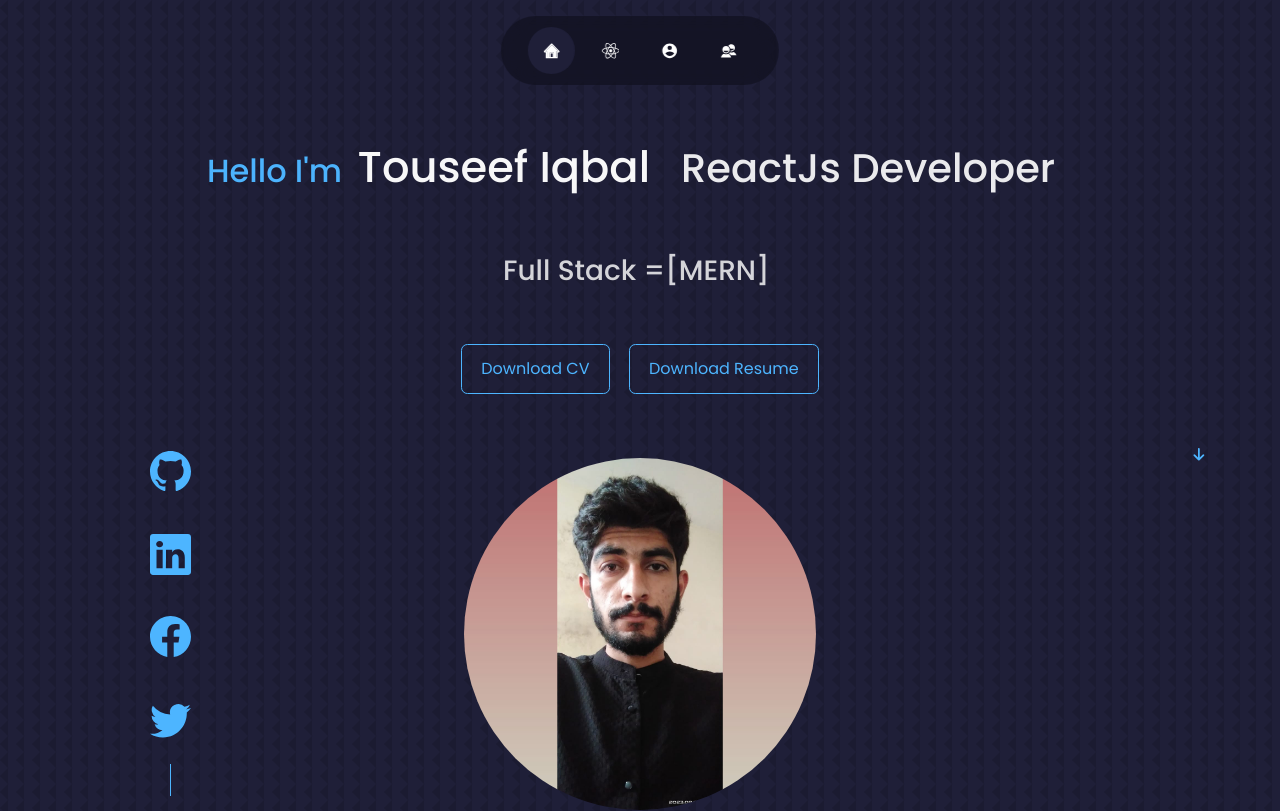
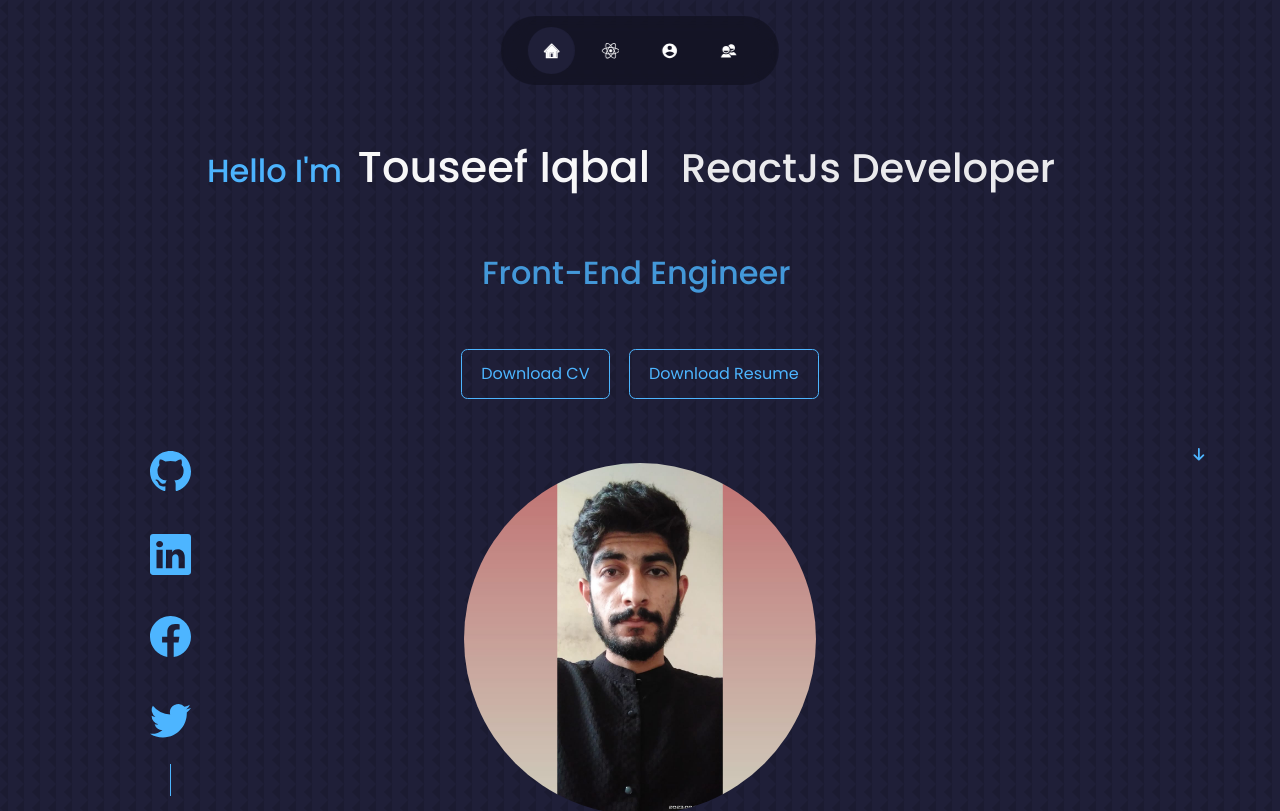
Before and after one commit to touseefiqbal845/myportfolio, a React (Create React App) app: page / in a window 1280 px wide. Shown: the top 811 px of the page. Built offline with nearby package versions, Linux system fonts and the light colour scheme.

Commit message:
Update Header.jsx

```diff
--- a/src/components/header/Header.jsx
+++ b/src/components/header/Header.jsx
@@ -30,9 +30,9 @@ const Header = () => {
           <h2 className="header_text">Hello I'm</h2>
           <h1 className="m-3 text-bold text-base font-xlg header_text text-align-center">Touseef Iqbal</h1>
           <h1  className="header_text m-3  text-center" >ReactJs Developer</h1>
-{/*            <h2 className="header_text m-3">Front-End Engineer</h2> */}
+           <h2 className="header_text m-3">Front-End Engineer</h2>
              <HeaderSocials />
-          <h3 className="header_text m-3">Full Stack =[MERN]</h3>
+{/*           <h3 className="header_text m-3">Full Stack =[MERN]</h3> */}
 
           <CTA />
 
```
